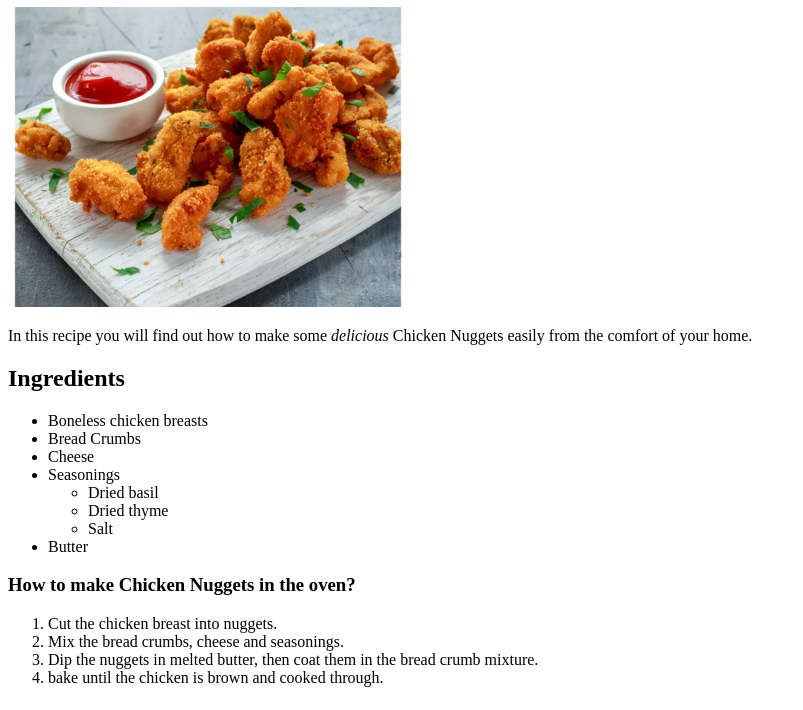
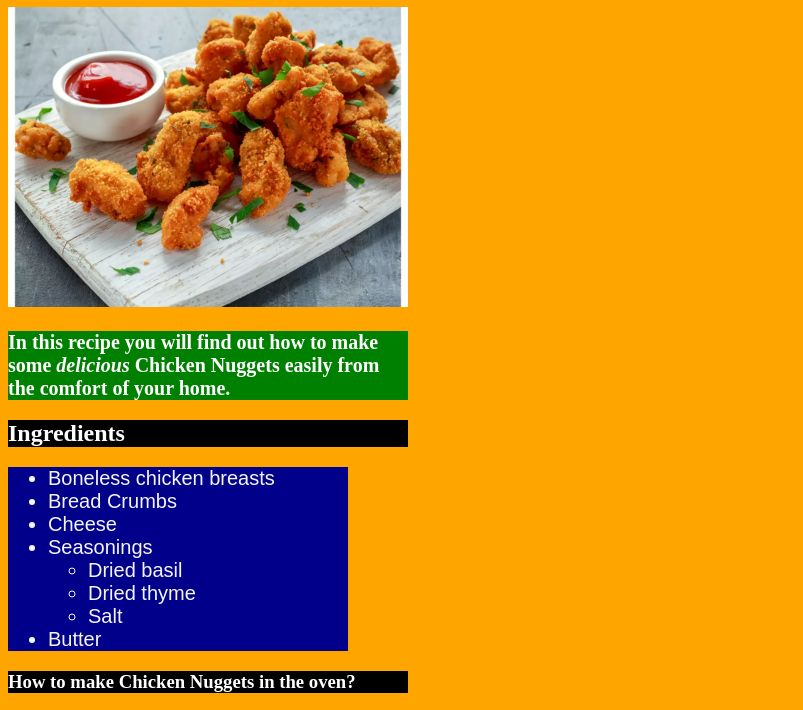
Before and after one commit to NewDev2005/HP, a plain HTML site: page friedchicken.html in a window 1280 px wide. Shown: the part 73-783 px from the top of the page, without its empty margins (0-803 px from the left). Drawn offline with Linux system fonts and the light colour scheme.

Commit message:
Add some styles to chickennuggets.html

```diff
--- a/friedchicken.html
+++ b/friedchicken.html
@@ -3,14 +3,17 @@
     <head>
         <meta charset="UTF-8">
         <title>Fried chicken</title>
+        <link rel="stylesheet" href="style.css">
 
     </head>
     <body>
-        <h1>How to make Chicken Nuggets?</h1>
+        <h1 class="same" id="unique">How to make Chicken Nuggets?</h1>
         <img src="nuggets.jpg" width="400" height="auto">
-        <p>In this recipe you will find out how to make some <em>delicious</em> Chicken Nuggets easily  from the  comfort of your home. </p>
-        <h2>Ingredients</h2>
-        <ul>
+        <div>
+        <p class="main">In this recipe you will find out how to make some <em>delicious</em> Chicken Nuggets easily  from the  comfort of your home. </p>
+        </div>
+        <h2 class="same just" >Ingredients</h2>
+        <ul id="list">
             <li>Boneless chicken breasts</li>
             <li>Bread Crumbs</li>
             <li>Cheese</li>
@@ -24,8 +27,8 @@
             <li>Butter</li>
 
         </ul>
-        <h3>How to make Chicken Nuggets in the oven?</h3>
-        <ol>
+        <h3 class="same just">How to make Chicken Nuggets in the oven?</h3>
+        <ol class="last">
             <li>Cut the chicken breast into nuggets.</li>
             <li>Mix the bread crumbs, cheese and seasonings.</li>
             <li>Dip the nuggets in melted butter, then coat them in the bread crumb mixture.</li>
--- /dev/null
+++ b/style.css
@@ -0,0 +1,40 @@
+.main {
+    background-color: green;
+    color: white;
+    font-size: 20px;
+    font-family: "Times New roman", Monospace, sans-serif;
+    font-weight: bold;
+    width: 400px;
+
+}
+body {
+    background-color: orange;
+}
+#list {
+    background-color: darkblue;
+    color: whitesmoke;
+    width: 300px;
+    font-family:Arial, Helvetica, sans-serif;
+    font-size: 20px;
+    font-weight: 300;
+
+}
+.same {
+    background-color: black;
+    color: white;
+}
+#unique {
+    width: 500px;
+}
+.just {
+    width: 400px;
+}
+.last {
+    background-color: red;
+    color: white;
+    font-family: Georgia, 'Times New Roman', Times, serif;
+    font-size: 20px;
+    font-weight: 400;
+    width: 400px;
+
+}
```
